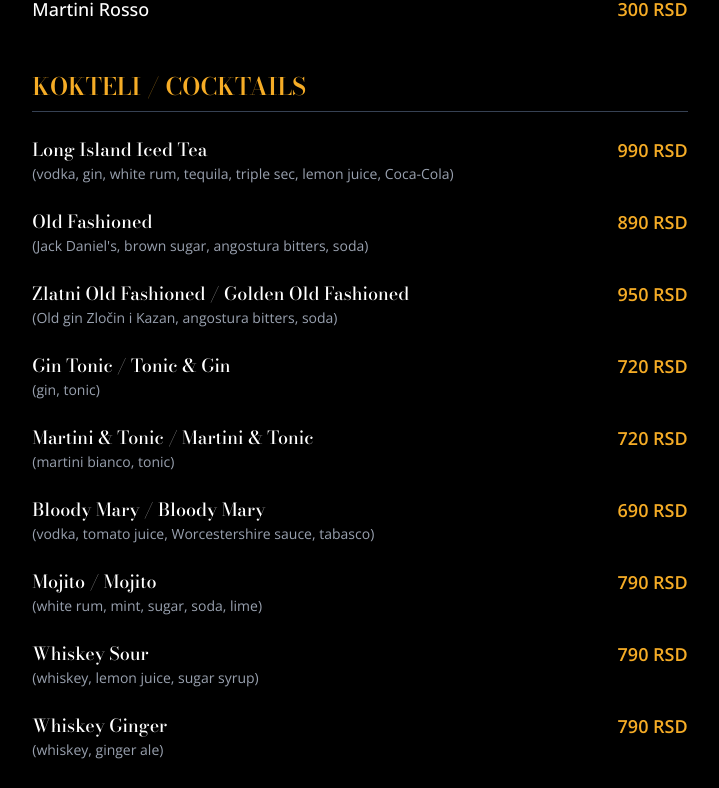
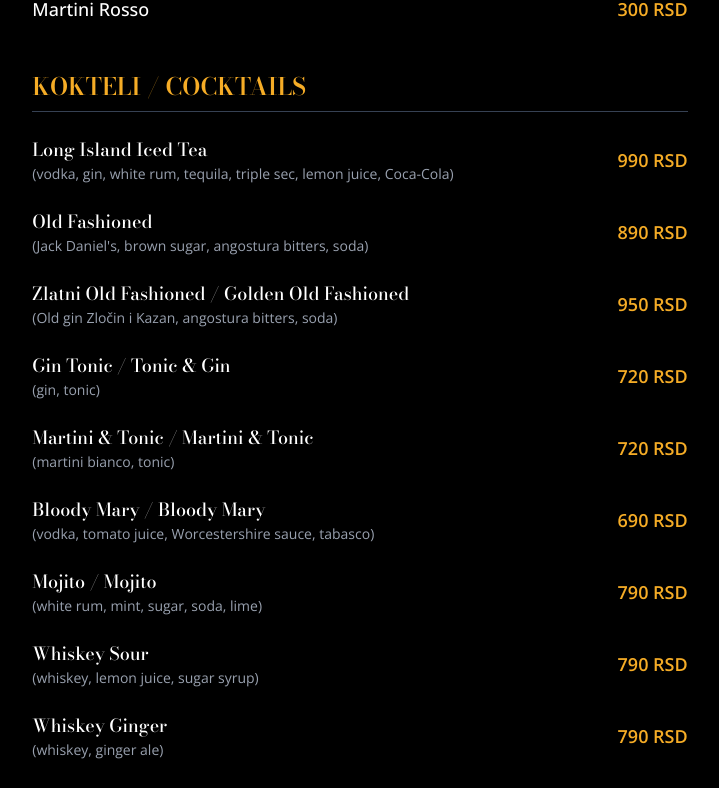
Before and after one commit to MihailoTerzic/wine-fine, a Next.js app: page /menu in a window 1280 px wide. Shown: the part 6492-7280 px from the top of the page, without its empty margins (280-999 px from the left). Built offline with nearby package versions, Linux system fonts and the light colour scheme.

Commit message:
novi test

```diff
--- a/app/menu/page.js
+++ b/app/menu/page.js
@@ -93,7 +93,7 @@ export default function MenuPage() {
                     {subcat.items.map((item, itemIdx) => (
                       <div
                         key={itemIdx}
-                        className="flex sm:flex-row justify-between items-center"
+                        className="flex flex-row justify-between items-center"
                       >
                         <div>
                           <p className="text-lg font-medium">{item.name}</p>
@@ -115,7 +115,7 @@ export default function MenuPage() {
                 {category.items.map((item, itemIdx) => (
                   <div
                     key={itemIdx}
-                    className="flex flex-col sm:flex-row sm:justify-between sm:items-start"
+                    className="flex flex-row justify-between items-center"
                   >
                     <div>
                       <h4 className="text-lg font-medium">{item.name}</h4>
```
